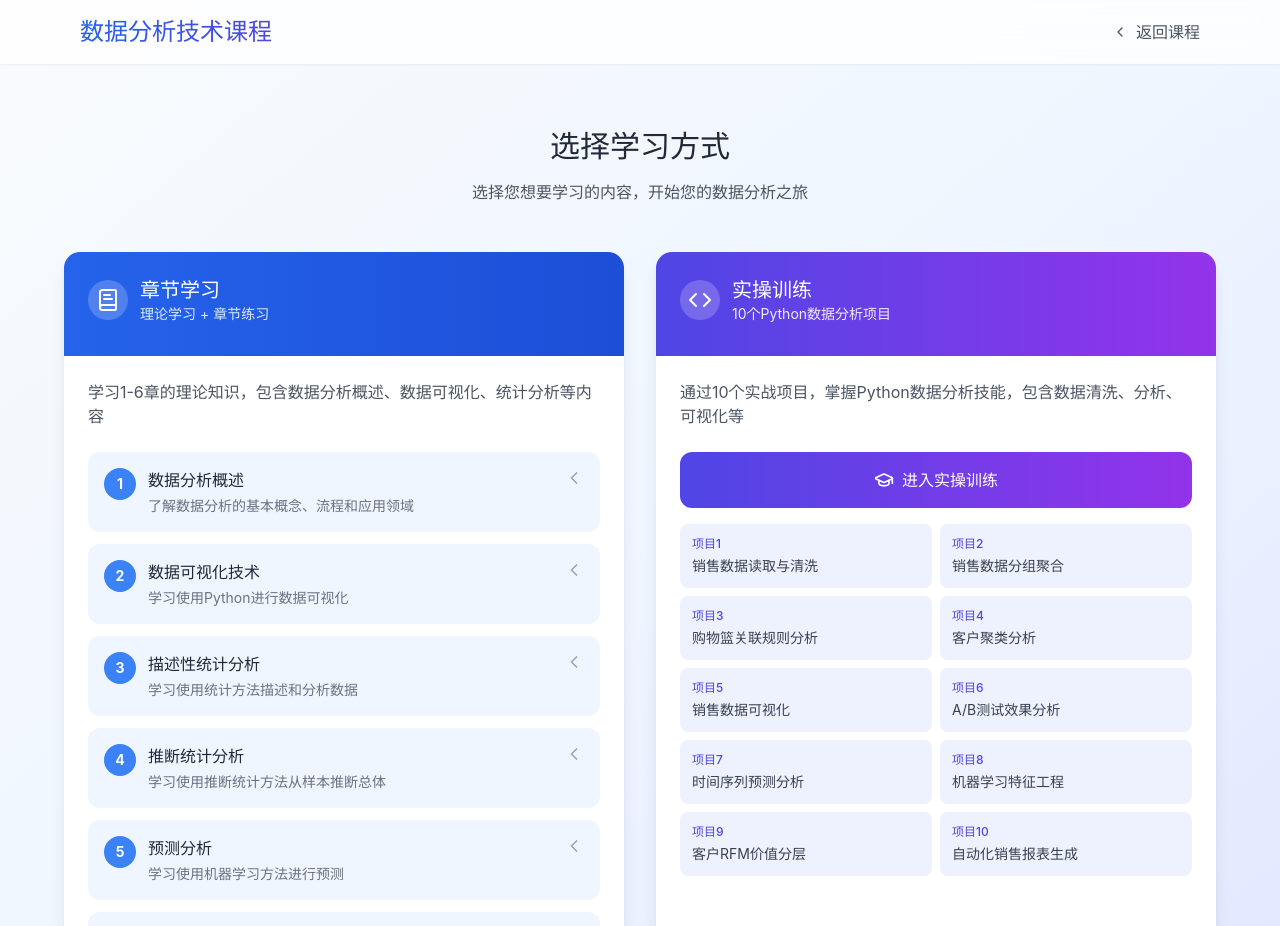
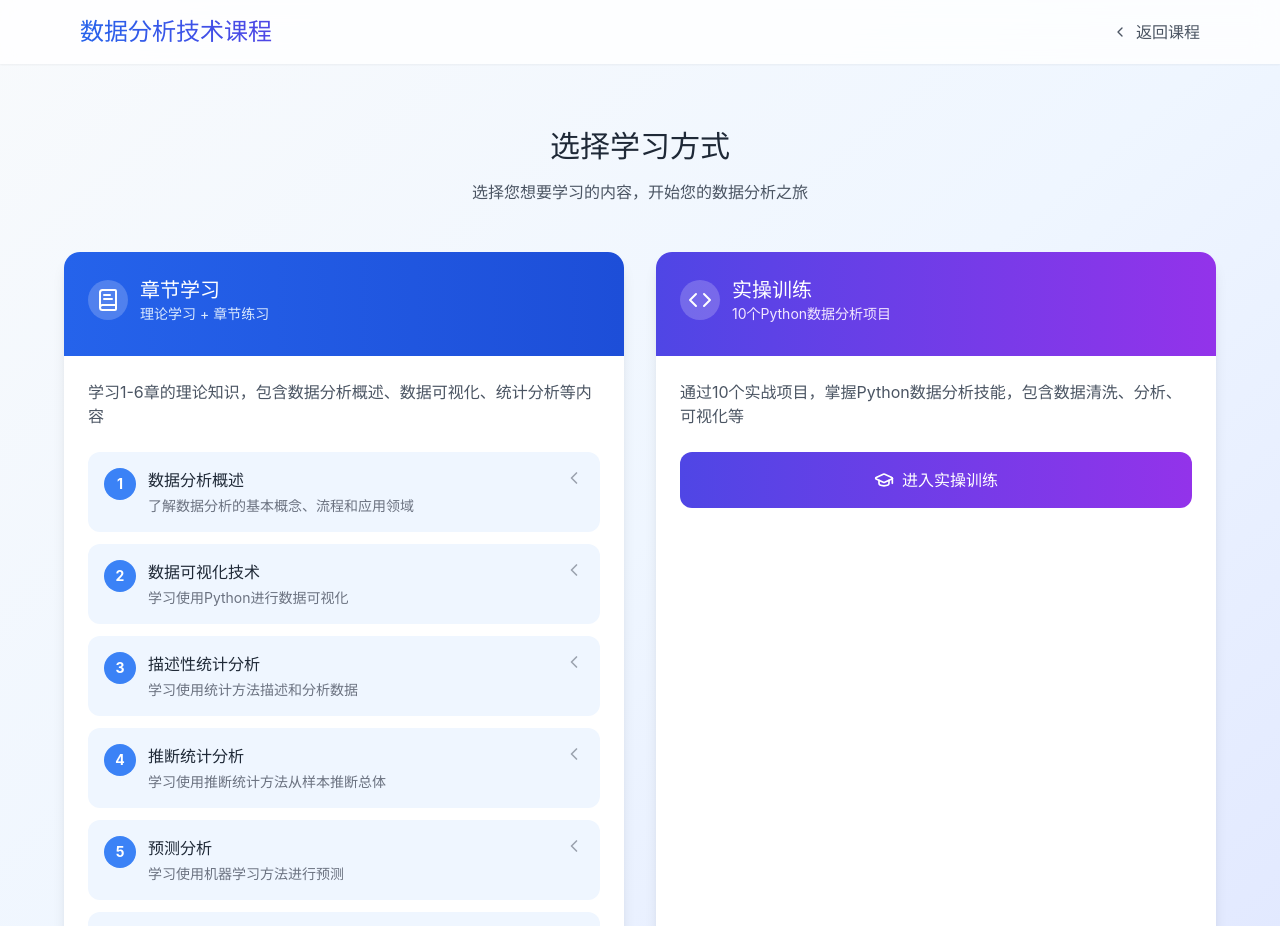
Before and after one commit to xiaolin518/LL6, a React (Vite) app: page /data-analysis/select in a window 1280 px wide. Shown: the top 926 px of the page. Built offline with nearby package versions, Linux system fonts and the light colour scheme.

Commit message:
移除学习选择页面的项目列表，只保留进入按钮

```diff
--- a/src/pages/LearningSelect.tsx
+++ b/src/pages/LearningSelect.tsx
@@ -11,19 +11,6 @@
     { id: 'chapter4', title: '推断统计分析', description: '学习使用推断统计方法从样本推断总体' },
     { id: 'chapter5', title: '预测分析', description: '学习使用机器学习方法进行预测' },
     { id: 'chapter6', title: '商务数据分析案例', description: '通过实际案例学习商务数据分析' },
-  ];
-
-  const projects = [
-    { id: 1, title: '销售数据读取与清洗', desc: '使用Pandas读取CSV数据，处理缺失值和异常值' },
-    { id: 2, title: '销售数据分组聚合', desc: '使用groupby函数按用户分组，计算销售额和客单价' },
-    { id: 3, title: '购物篮关联规则分析', desc: '使用Apriori算法进行关联规则挖掘' },
-    { id: 4, title: '客户聚类分析', desc: '使用K-means算法对客户进行聚类分析' },
-    { id: 5, title: '销售数据可视化', desc: '使用Matplotlib绘制销售趋势图表' },
-    { id: 6, title: 'A/B测试效果分析', desc: '使用卡方检验分析A/B测试结果' },
-    { id: 7, title: '时间序列预测分析', desc: '使用ARIMA模型进行时间序列预测' },
-    { id: 8, title: '机器学习特征工程', desc: '创建衍生特征和使用LabelEncoder编码' },
-    { id: 9, title: '客户RFM价值分层', desc: '计算RFM评分，进行客户分层' },
-    { id: 10, title: '自动化销售报表生成', desc: '使用ExcelWriter生成自动化报表' },
   ];
 
   return (
@@ -112,23 +99,11 @@
                 <p className="text-gray-600 mb-6">通过10个实战项目，掌握Python数据分析技能，包含数据清洗、分析、可视化等</p>
                 <button
                   onClick={() => navigate('/data-analysis/practical')}
-                  className="w-full bg-gradient-to-r from-indigo-600 to-purple-600 text-white py-4 rounded-xl font-semibold hover:from-indigo-700 hover:to-purple-700 transition-colors flex items-center justify-center gap-2 mb-4"
+                  className="w-full bg-gradient-to-r from-indigo-600 to-purple-600 text-white py-4 rounded-xl font-semibold hover:from-indigo-700 hover:to-purple-700 transition-colors flex items-center justify-center gap-2"
                 >
                   <GraduationCap className="w-5 h-5" />
                   进入实操训练
                 </button>
-                <div className="grid grid-cols-2 gap-2">
-                  {projects.map(project => (
-                    <div
-                      key={project.id}
-                      onClick={() => navigate(`/data-analysis/practical`)}
-                      className="p-3 bg-indigo-50 rounded-lg hover:bg-indigo-100 transition-colors cursor-pointer"
-                    >
-                      <div className="text-xs text-indigo-600 font-medium mb-1">项目{project.id}</div>
-                      <div className="text-sm text-gray-700 line-clamp-2">{project.title}</div>
-                    </div>
-                  ))}
-                </div>
               </div>
             </div>
           </div>
```
